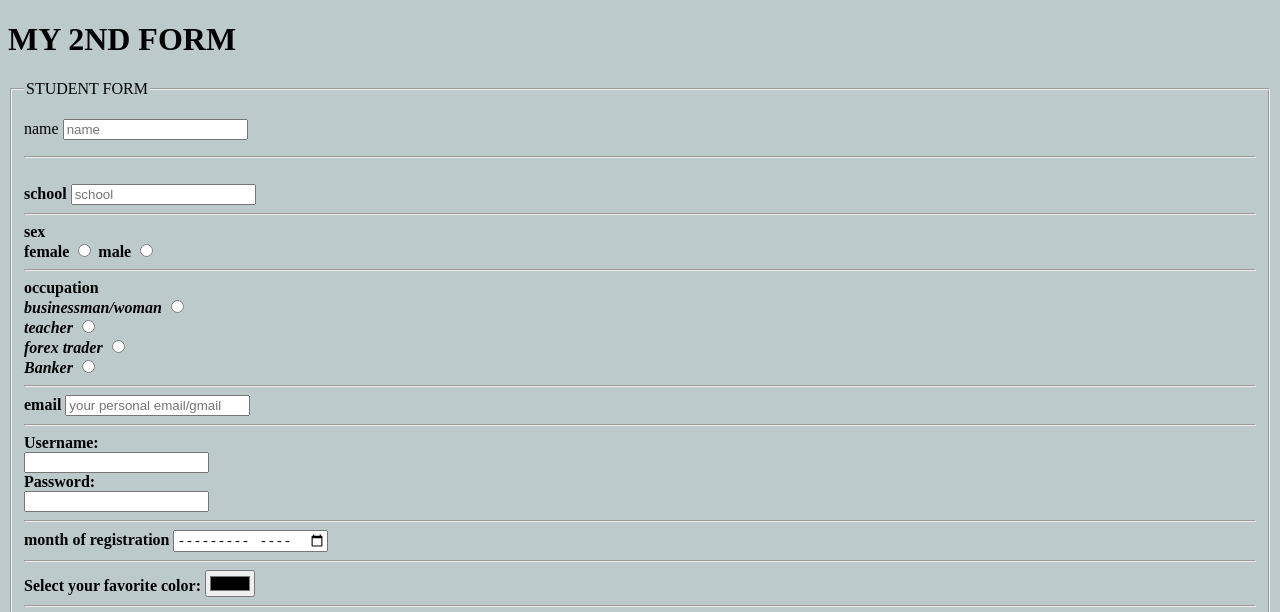
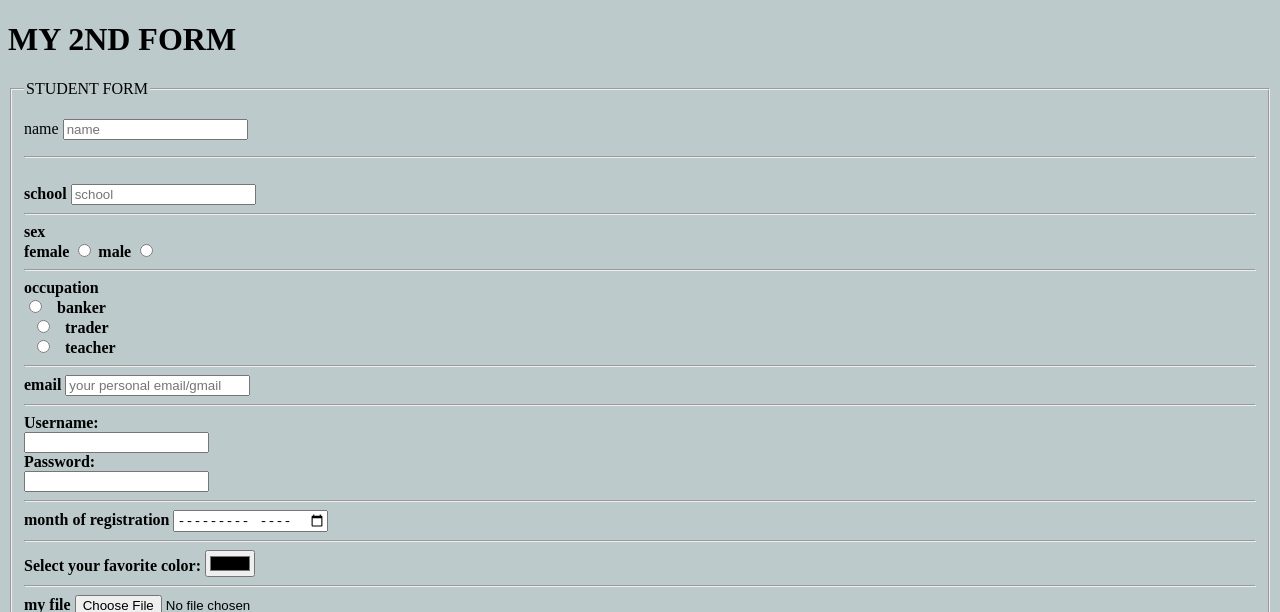
Before and after one commit to Owendavi/2ndpractice, a plain HTML site: page index.html in a window 1280 px wide. Shown: the top 612 px of the page. Drawn offline with Linux system fonts and the light colour scheme.

Commit message:
Update index.html

```diff
--- a/index.html
+++ b/index.html
@@ -26,20 +26,18 @@
     <br>
     <hr>
     <span><b>sex<b></b></span><br>
-    <label>female</label>
-    <input type="radio" name="female">
-    <label>male</label>
-    <input type="radio" name="male"><br>
+        <label for="female">female</label>
+    <input type="radio" id="female" name="sex" value="female">
+    <label for="male">male</label>
+    <input type="radio" id="male" name="sex" value="male"><br>
     <hr>
     <b>occupation</b><br>
-    <i>businessman/woman</i>
-    <input type="radio"><br>
-    <i>teacher</i>
-    <input type="radio"><br>
-    <i>forex trader</i>
-    <input type="radio"><br>
-    <i>Banker</i>
-    <input type="radio"><br>
+      <input type="radio" id="banker" name="fav_job" value="banker">
+      <label for="banker">banker</label><br>
+      <input type="radio" id="trader" name="fav_job" value="trader">
+      <label for="trader">trader</label><br>
+      <input type="radio" id="teacher" name="fav_job" value="teacher">
+      <label for="teacher">teacher</label>
     <hr>
     <b><span>email</span></b>
     <input type="email" placeholder="your personal email/gmail">
```
